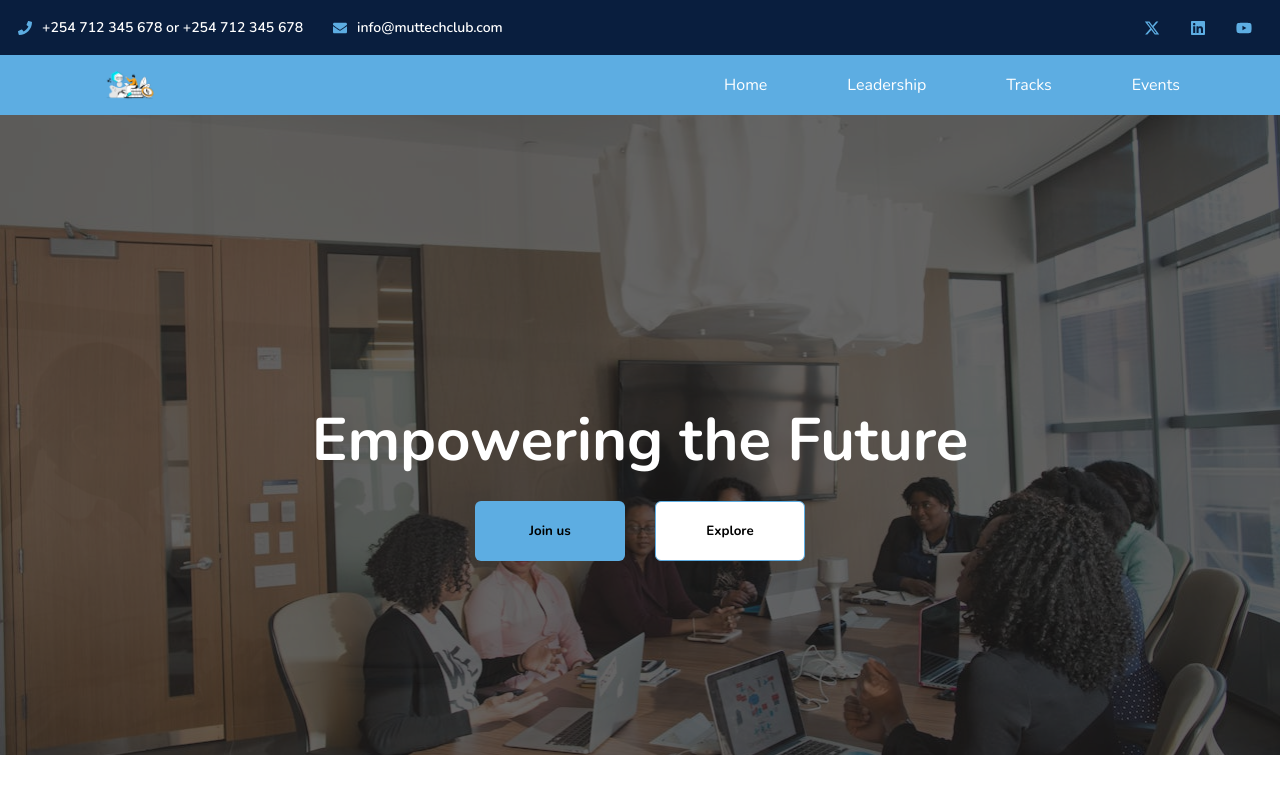
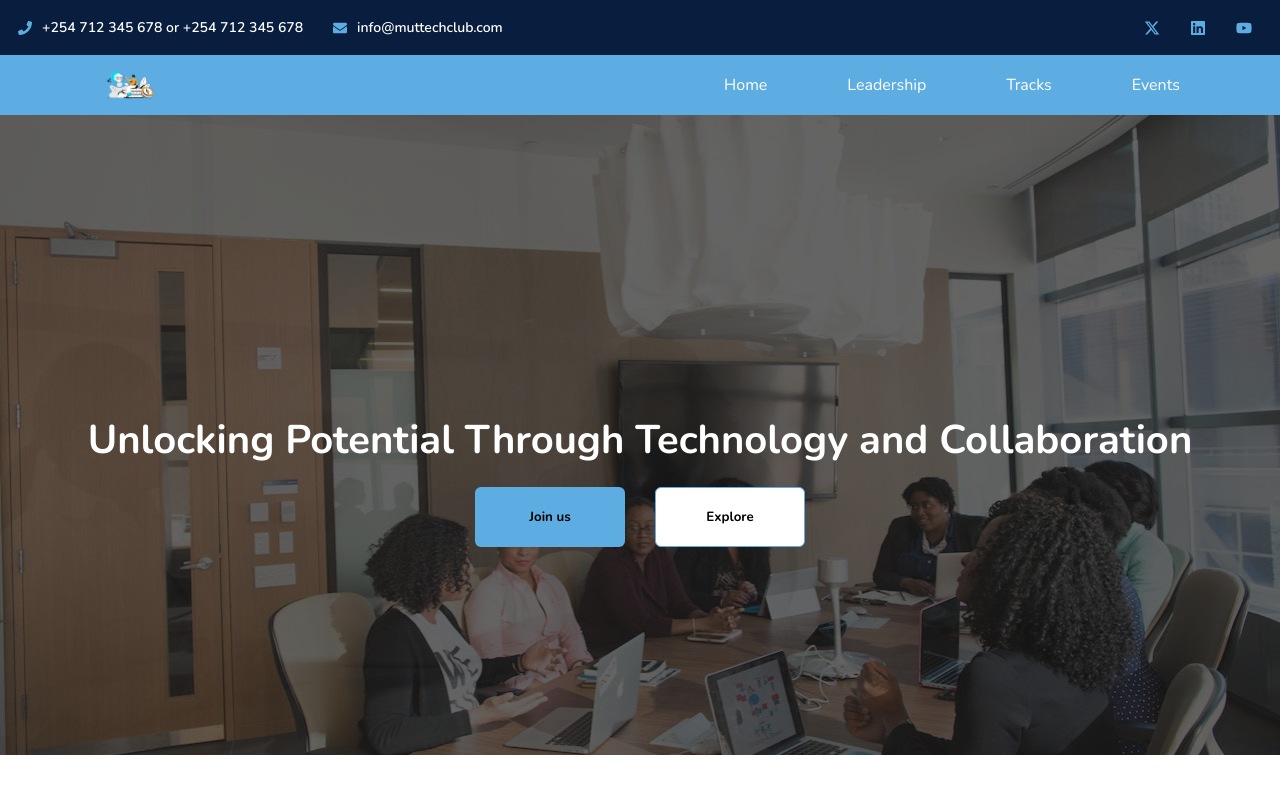
Before and after one commit to Naominm/mutc-website, a React (Vite) app: page / in a window 1280 px wide. Shown: the top 800 px of the page. Built offline with nearby package versions, Linux system fonts and the light colour scheme.

Commit message:
Improved the card Home Hero Section

```diff
--- a/src/pages/Home/Hero.css
+++ b/src/pages/Home/Hero.css
@@ -28,7 +28,7 @@
   left: 50%;
   transform: translate(-50%, -50%);
   color: var(--pure-white);
-    font-size: 3rem;
+    font-size: 2rem;
     font-family: var(--font-secondary);
     width: 100%;
     text-align: center;
--- a/src/pages/Home/Hero.tsx
+++ b/src/pages/Home/Hero.tsx
@@ -12,9 +12,10 @@ type HeroContentsProp={
 
 }
 const heroData: HeroContentsProp[] = [
-    { Image: Image1, Tagline: "Innovation for Prosperity", CallToAction: "Contact Us" },
-    { Image: Image2, Tagline: "Empowering the Future", CallToAction: "Discover More" },
-    { Image: Image3, Tagline: "Shaping Tomorrow", CallToAction: "Join Us" }
+    { Image: Image1, Tagline: "Driving Growth Through Cutting-edge Solutions", CallToAction: "Contact Us" },
+    { Image: Image2, Tagline: " Unlocking Potential Through Technology and Collaboration", CallToAction: "Discover More" },
+    { Image: Image3, Tagline: "Building a Better World with Forward-thinking Solutions", CallToAction: "Join Us" }
+
 ];
 
 function HeroSection() {
```
